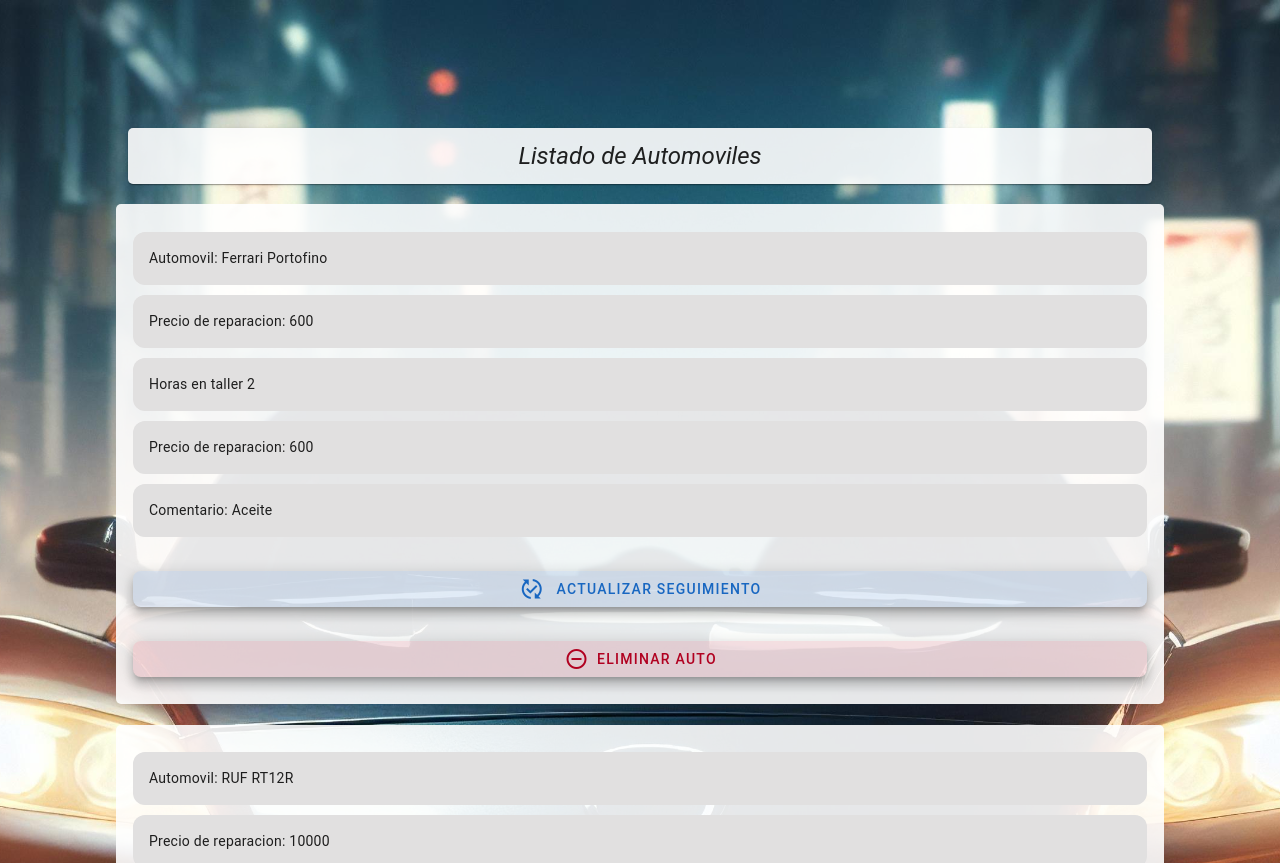
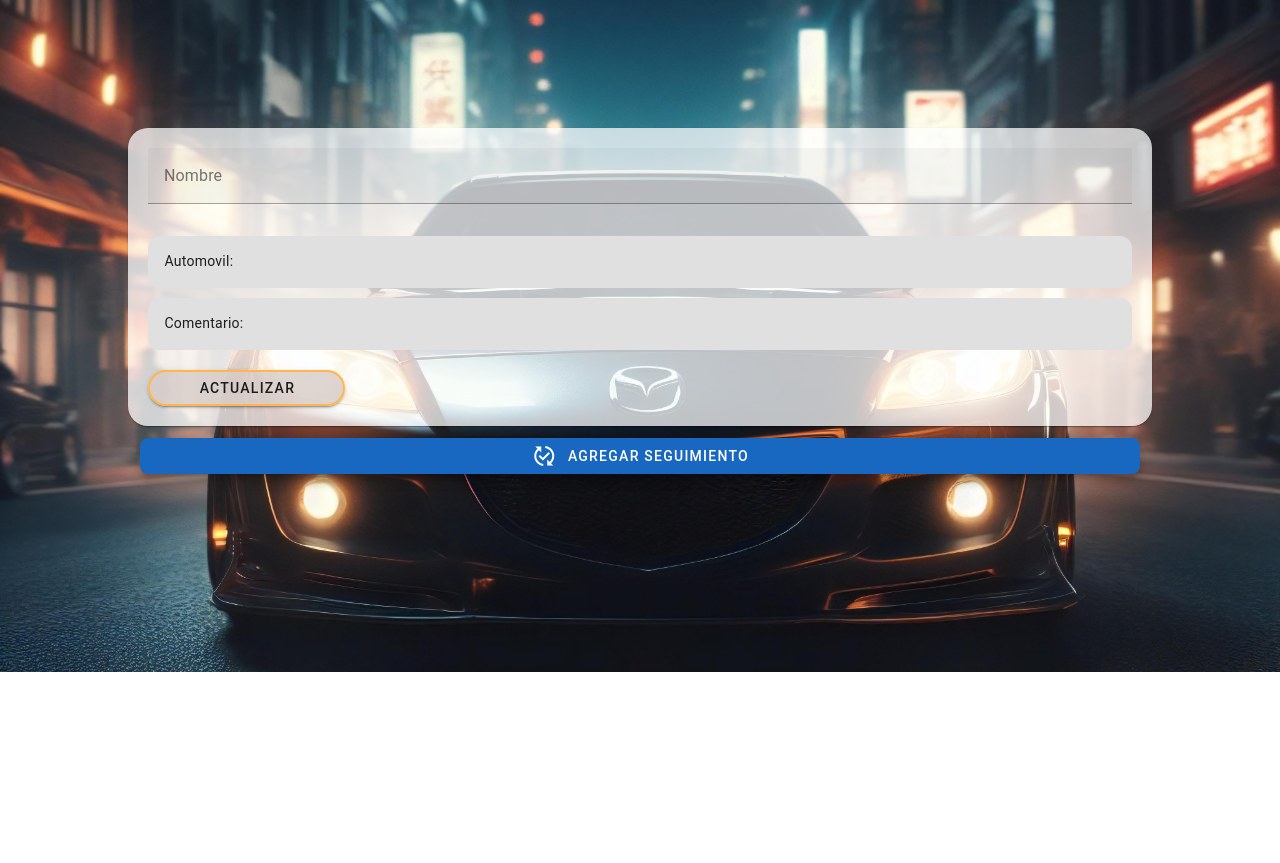
Before and after one commit to PipeGom/Dllo-front-end, a Nuxt app in the folder dllo-front-end-PrAu/: page /actualizar-seguimiento in a window 1280 px wide. Shown: the top 863 px of the page. After the commit the page ends 800 px from the top, so only its background shows below. Built offline with nearby package versions, Linux system fonts and the light colour scheme; data requests are answered from the project's data file.

Commit message:
Fix: seguimiento de los autos

```diff
--- a/dllo-front-end-PrAu/components/ListarSeguimiento.vue
+++ b/dllo-front-end-PrAu/components/ListarSeguimiento.vue
@@ -1,15 +1,28 @@
 <template>
+    <div class="container">
+    <v-card class="carta">
+
+      <v-form  ref="form1" fast-fail @submit.prevent @submit="buscarUsuario" >
+        <v-text-field
+        v-model="nameBuscar"
+
+
+        label="Nombre"
+        required
+
+
+      ></v-text-field>
+      <v-card-text class="textos">Automovil: {{car.marca}} {{ car.modelo }}</v-card-text>
+      <v-card-text class="textos">Comentario: {{car.comentario}}</v-card-text>
+
+      <v-btn type="submit" class="boton rounded-pill" >Actualizar</v-btn>
+      </v-form>
+      </v-card>
+      </div>
+
+
 <link href="https://fonts.googleapis.com/icon?family=Material+Icons"
 rel="stylesheet">
-<v-card class="banner">Listado de Automoviles</v-card>
-<v-row class="mainCard" v-for="car in auto" :key="car.id">
-  <v-col cols="12" >
-    <v-card-text class="textos">Automovil: {{car.marca}} {{ car.modelo }}</v-card-text>
-    <v-card-text class="textos">Precio de reparacion: {{car.precio_reparacion}}</v-card-text>
-    <v-card-text class="textos">Horas en taller {{car.horas_reparacion}}</v-card-text>
-    <v-card-text class="textos">Precio de reparacion: {{car.precio_reparacion}}</v-card-text>
-    <v-card-text class="textos">Comentario: {{car.comentario}}</v-card-text>
-  </v-col>
 <v-row justify="center">
     <v-col>
       <v-dialog
@@ -19,7 +32,6 @@
         <template v-slot:activator="{ props }">
           <v-col>
           <v-btn
-          variant="tonal"
           elevation="8"
           block rounded="lg"
           class="editButton"
@@ -29,22 +41,11 @@
           <span style="margin-right: 5%;"  class="material-icons">
           published_with_changes
           </span>
-          Actualizar Seguimiento</v-btn>
+          Agregar Seguimiento</v-btn>
         </v-col>
         <v-col>
-          <v-btn
-          style="margin-bottom: 1%;"
-          elevation="8"
-          variant="tonal"
-          class="deleteButton"
-          block rounded="lg"
-          v-on:click="DeleteApi(car.id)"
-          color="error">
-          <span style="margin-right: 5%;" class="material-icons">
-          remove_circle_outline
-          </span>
-          Eliminar Auto
-        </v-btn>
+      </v-col>
+      <v-col>
       </v-col>
         </template>
         <template v-slot:default="{ isActive }">
@@ -53,14 +54,13 @@
               color="rgba(255, 183, 77)"
               title="Actualizando Auto"
             ></v-toolbar>
-              <v-form @submit.prevent="validateUpdate(car.id,car.marca,car.modelo,car.precio_reparacion,car.horas_reparacion,car.comentario)" class="frm1">
-                <v-text-field variant="solo-inverted" v-model="car.marca" label="" required></v-text-field>
-                <v-text-field variant="solo-inverted" v-model="car.modelo" label="" required></v-text-field>
-                <v-text-field variant="solo-inverted" v-model="car.precio_reparacion" label="" required @input="validatePrice"></v-text-field>
-                <v-text-field variant="solo-inverted" v-model="car.horas_reparacion" label="" required @input="validatePrice"></v-text-field>
-                <v-text-field variant="solo-inverted" v-model="car.comentario" label="" required></v-text-field>
+              <v-form @submit.prevent="PostApi" class="frm1">
+                <v-text-field variant="solo-inverted" v-model="id_auto" label="ID del auto" required>{{ car.id }}</v-text-field>
+                <v-text-field variant="solo-inverted" v-model="price" label="Coste de la reparacion" required></v-text-field>
+                <v-text-field variant="solo-inverted" v-model="time" label="Tiempo estimado" required></v-text-field>
             <v-card-actions class="justify-end">
-              <v-btn class="boton" type="submit">Guardar</v-btn>
+              <v-btn
+               class="boton" type="submit">Guardar</v-btn>
               <v-btn class="boton" variant="text" @click="isActive.value = false">Cancelar</v-btn>
             </v-card-actions>
           </v-form>
@@ -69,7 +69,7 @@
       </v-dialog>
     </v-col>
   </v-row>
-</v-row>
+
 </template>
 <style scoped>
 .frm1{
@@ -111,22 +111,41 @@
   font-style: italic;
   text-align: center;
 }
+
+.carta{
+  padding: 2%;
+  border-radius: 20px;
+  background-color: rgba(255, 255, 255, 0.734);
+}
 </style>
 <script>
+import Swal from 'sweetalert2'
 import axios from 'axios';
-const baseURL="http://localhost:3000/auto";
+const baseURL="http://localhost:3000/seguimiento";
+import articulo_inventario from './articulo_inventario.vue';
+
+/*onBeforeMount(() => {
+    loadCars();
+});
+
+const loadCars = async () => {
+    const url = "http://localhost:3000/autos";
+    const { data } = await axios.get(url);
+    autos.value = data;
+    filtrarAutos();
+};*/
 
 export default{
   name:"App",
   data(){
     return{
-        auto:[],
+      dialog: false,
+      seguimiento:[],
+      car:[],
       id:0,
-        model:"",
-        brand:"",
+
       price:null,
       time:null,
-        comment:""
     }
   },
   mounted() {
@@ -137,7 +156,7 @@
       await axios
       .get(baseURL)
       .then((resp)=>{
-            this.auto = resp.data})
+          this.seguimiento = resp.data})
       .catch((err)=>{
           console.log(err);
       });
@@ -145,11 +164,10 @@
       async PostApi(){
       await axios
       .post(baseURL,{
-          modelo:this.model,
-          marca:this.brand,
         precio_reparacion:parseInt(this.price),
         horas_reparacion:parseInt(this.time),
-          comentario:this.comment})
+        id_auto: parseInt(this.car.id)
+      })
       .then(resp=>{
           console.log(resp);
           this.GetApi();
@@ -172,11 +190,9 @@
     async UpdateApi(id,marca,modelo,precio_reparacion, horas_reparacion, comentario){
       await axios
       .put(baseURL+'/'+id,{
-          modelo:modelo,
-          marca:marca,
         precio_reparacion:precio_reparacion,
-          horas_reparacion:horas_reparacion,
-          comentario:comentario})
+        horas_reparacion:horas_reparacion
+      })
       .then((resp)=>{
           console.log(resp);
           this.GetApi();
@@ -215,7 +231,63 @@
     // Usamos una expresión regular para permitir solo números enteros o decimales con un punto
     this.price = this.price.replace(/[^0-9.]/g, '');
     this.time = this.time.replace(/[^0-9.]/g, '');
+  },
+  async buscarUsuario(){
+    const validacion1 = await this.validateBuscar()
+console.log(validacion1)
+
+      if(validacion1){
+            try{
+            const responseBuscar = await axios.get('http://localhost:3000/autos');
+            const autoJSON = responseBuscar.data.find(autos => autos.placa === this.nameBuscar);
+
+
+
+              this.car = autoJSON
+              this.id = parseInt(autoJSON.id)
+              this.brand = autoJSON.marca
+              this.model = autoJSON.modelo
+              this.comment = autoJSON.comentario
+              console.log(this.car)
+            if (autoJSON) {
+              Swal.fire({
+                icon: 'success',
+                title: 'Auto encontrado',
+                text: '',
+                footer: ''
+              });
+            } else{
+
+              Swal.fire({
+                icon: 'error',
+                title: 'El Auto no existe',
+                text: '',
+                footer: ''
+              });
+            } } catch(error){
+                  Swal.fire({
+                    icon: 'error',
+                    title: 'El usuario no existe',
+                    text: '',
+                    footer: ''
+                  });
+              console.error('Error al autenticar:', error);
             }
+          }else{
+            Swal.fire({
+                    icon: 'error',
+                    title: 'Es necesario ingresar el nombre del usuario',
+                    text: '',
+                    footer: ''
+                  });
+          }
+
+},
+async validateBuscar () {
+    const { valid } = await this.$refs.form1.validate()
+    console.log('Validation result for nameBuscar:', valid);
+    return valid;
+  },
   }
 }
   </script>
--- a/dllo-front-end-PrAu/db.json
+++ b/dllo-front-end-PrAu/db.json
@@ -134,22 +134,36 @@
       "credential": ""
     }
   ],
-  "auto": [
+  "seguimiento": [
     {
-      "modelo": "Portofino",
-      "marca": "Ferrari",
       "precio_reparacion": 600,
       "horas_reparacion": 2,
-      "comentario": "Aceite",
+      "id_auto": 0,
       "id": 5
     },
     {
-      "modelo": "RT12R",
-      "marca": "RUF",
       "precio_reparacion": 10000,
       "horas_reparacion": 30,
-      "comentario": "Rectificacion",
+      "id_auto": 0,
       "id": 6
+    },
+    {
+      "precio_reparacion": 500,
+      "horas_reparacion": 20,
+      "id_auto": 0,
+      "id": 7
+    },
+    {
+      "precio_reparacion": 300,
+      "horas_reparacion": 1,
+      "id_auto": null,
+      "id": 8
+    },
+    {
+      "precio_reparacion": 200,
+      "horas_reparacion": 2,
+      "id_auto": 3,
+      "id": 9
     }
   ],
   "inventario": [
```
Lines whose indentation alone changed are shown as unchanged.
